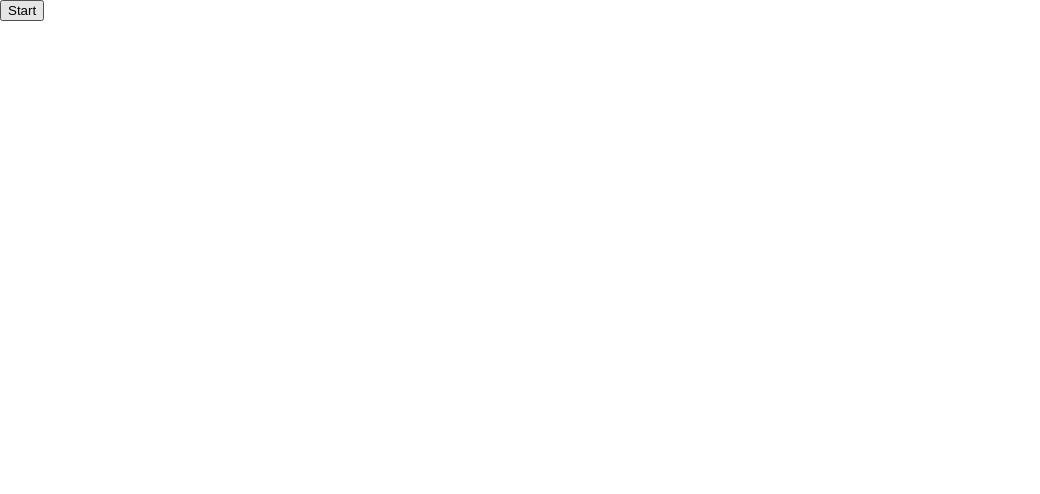
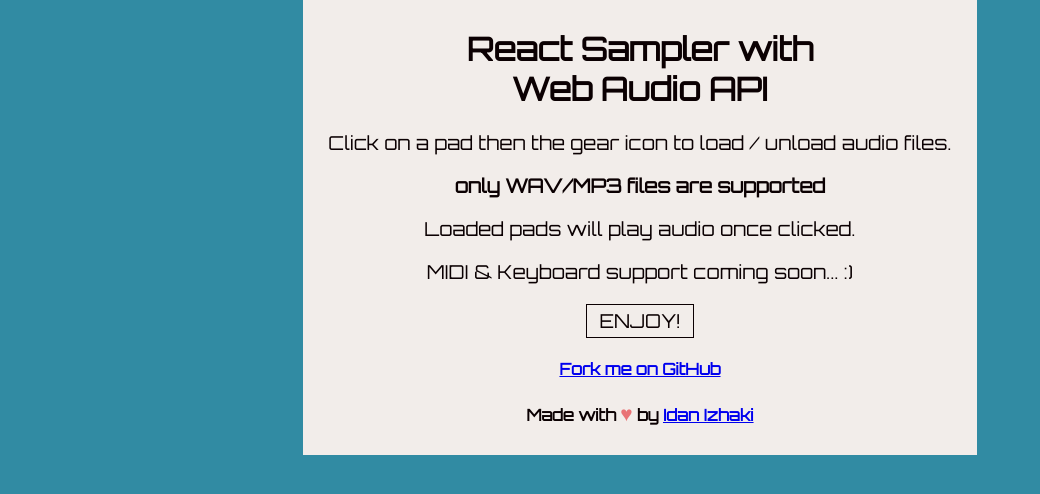
Before and after one commit to CannonFodderr/Sampler, a React (Create React App) app: page / in a window 1280 px wide. Shown: the top 494 px of the page, without its empty margins (0-1040 px from the left). Built offline with nearby package versions, Linux system fonts and the light colour scheme.

Commit message:
Add instrucitons to start screen

```diff
--- a/src/components/Controls/Controls.css
+++ b/src/components/Controls/Controls.css
@@ -12,7 +12,6 @@
     width: fit-content;
     border: 1px solid #0B0002;
     color: #F2EDEA;
-    /* background-color: #8C7D72; */
     background-color: transparent;
     padding: 0.5vh 1vw;
     transition: 0.3s ease-in-out;
--- a/src/components/Hud/Hud.css
+++ b/src/components/Hud/Hud.css
@@ -1,7 +1,6 @@
 .hud-wrapper{
     height: 10vh;
     background: #14ABBD;
-    /* padding: 0.5vh 1vw; */
     font-family: 'Orbitron', sans-serif;
     display: grid;
     grid-template-rows: 2fr 1fr;
--- a/src/components/StartScreen/StartScreen.css
+++ b/src/components/StartScreen/StartScreen.css
@@ -0,0 +1,30 @@
+.start-wrapper{
+    width: 100%;
+    height: 100vh;
+    display: flex;
+    justify-content: center;
+    font-family: 'Orbitron', sans-serif;
+}
+
+.content-container{
+    text-align: center;
+}
+.start-info{
+    font-size: 1.2rem;
+}
+.start-btn{
+    cursor: pointer;
+    font-family: 'Orbitron', sans-serif;
+    border: 1px solid #0B0002;
+    color: #0B0002;
+    background-color: transparent;
+    padding: 0.5vh 1vw;
+    transition: 0.3s ease-in-out;
+    font-size: 1.2em;
+}
+.start-btn:hover{
+    background-color: #3e3e3e;
+    color: #F2EDEA;
+    background-color: #14ABBD;
+    border: 1px solid #0B0002;
+}
--- a/src/components/StartScreen/StartScreen.js
+++ b/src/components/StartScreen/StartScreen.js
@@ -1,14 +1,46 @@
 import React, {useContext} from 'react';
 import {Context} from '../../contexts/SamplerContext';
+import './StartScreen.css';
+import Colors from '../../Config/ColorScheme';
 
 export default () => {
-    const context = useContext(Context)
+    const context = useContext(Context);
+    const displayContent = () => {
+        if(!window.AudioContext){
+            return (
+                <div>
+                    <div className="start-info">
+                    <p>Sorry, Your browser doesn't support Web Audio :(</p>
+                    </div>
+                </div>
+            )
+        }
+        return(
+            <div>
+                <div className="start-info">
+                    <p>Click on a pad then the gear icon to load / unload audio files.</p>
+                    <p><strong>only WAV/MP3 files are supported</strong></p>
+                    <p>Loaded pads will play audio once clicked.</p>
+                    <p>MIDI & Keyboard support coming soon... :)</p>
+                </div>
+                <button
+                className="start-btn"
+                onClick={() => { context.setCTX()}}
+                >ENJOY!</button>
+            </div>
+        )
+    }
+
     return (
-        <div className="start-wrapper">
-            <button
-            className="start-btn"
-            onClick={() => { context.setCTX()}}
-            >Start</button>
+        <div className="start-wrapper" style={{backgroundColor: Colors.blue, color: Colors.black}}>
+        <div className="content-container">
+            <div style={{backgroundColor: Colors.white, padding: "1vh 2vw"}}>
+            <h1>React Sampler with <br/> Web Audio API</h1>
+            {displayContent()}
+            <h4><a href="https://github.com/CannonFodderr/Sampler" target="__blank">Fork me on GitHub</a></h4>
+            <h4>Made with <span style={{color: Colors.red, fontSize: "1.3rem"}}>♥</span> by <a href="https://idanprofile.herokuapp.com/profile/1/projects">Idan Izhaki</a></h4>
+            </div>
+        </div>
         </div>
     )
 }
```
Also changed, not shown: index.html (added, +18 -0 lines).
